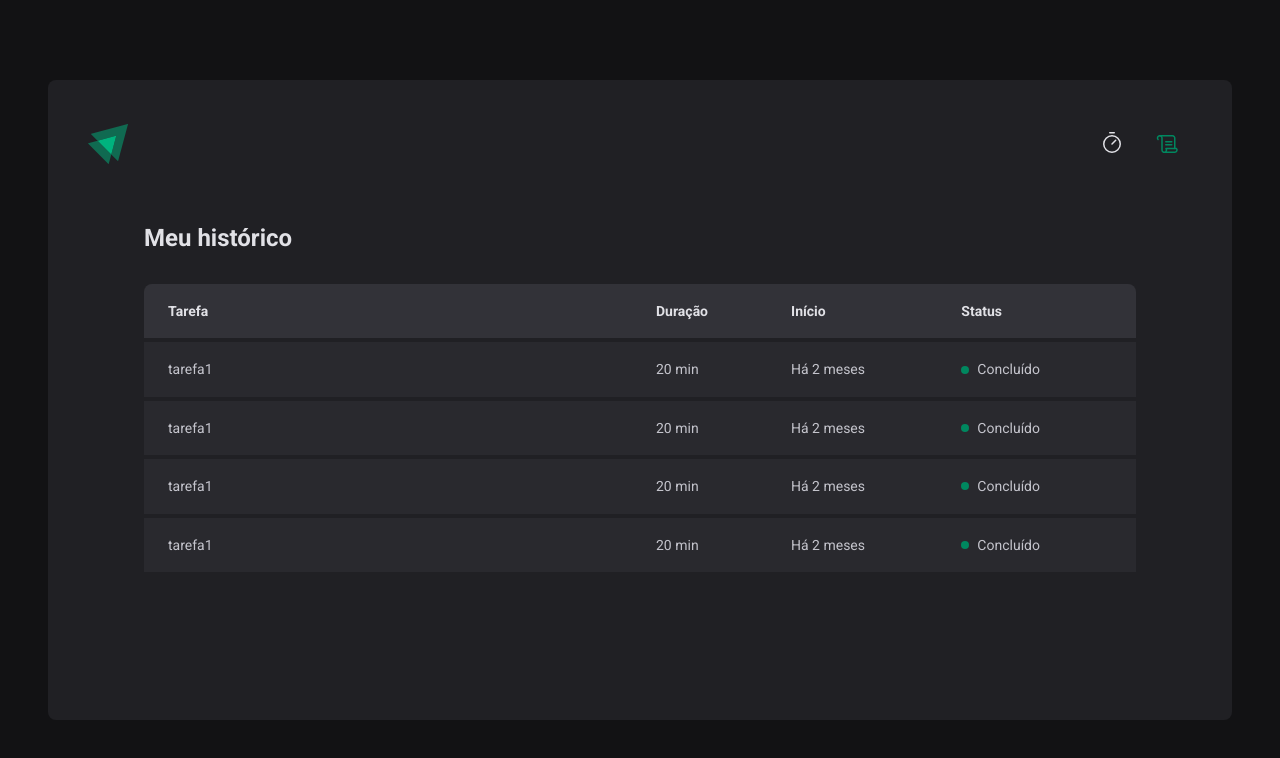
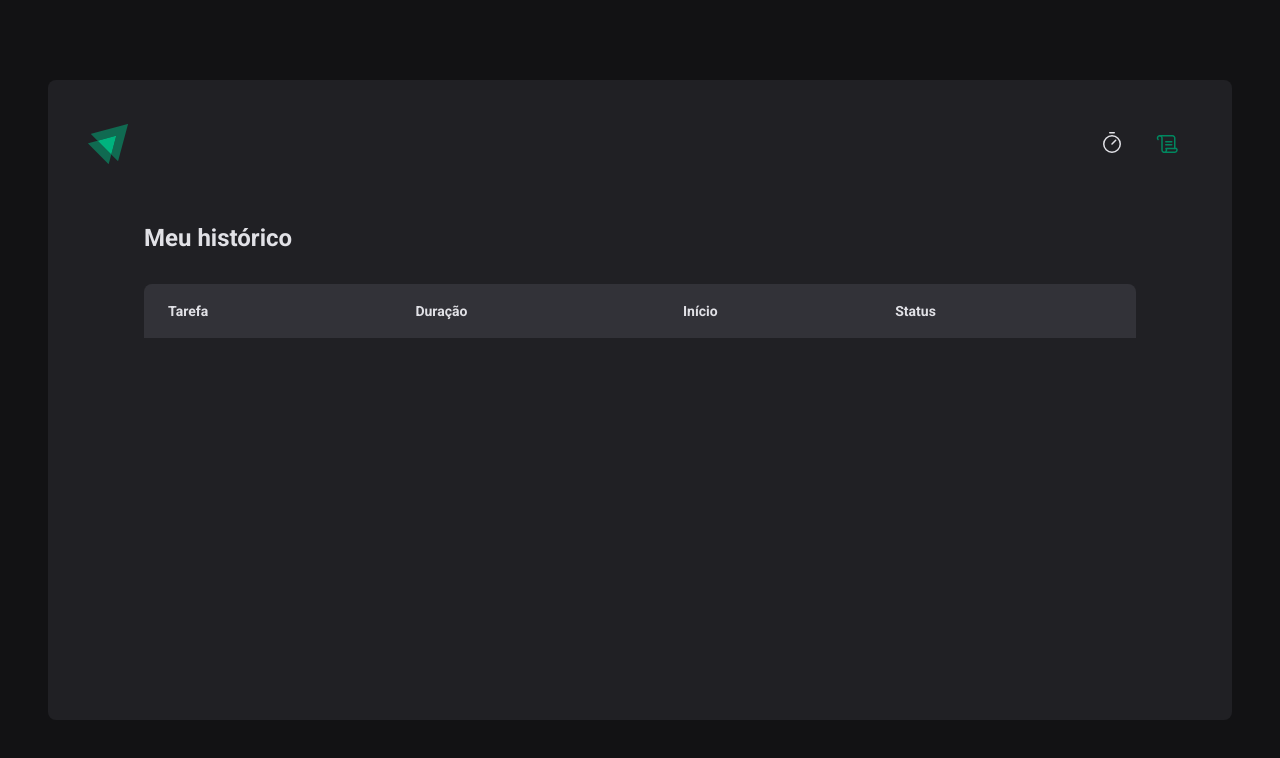
Before and after one commit to Yaskadju/ignite-timer, a React (Vite) app: page /history in a window 1280 px wide. Shown: the top 758 px of the page. Built offline with nearby package versions, Linux system fonts and the light colour scheme.

Commit message:
contexts finished

```diff
--- a/src/App.tsx
+++ b/src/App.tsx
@@ -4,12 +4,15 @@ import { Router } from "./Router"
 import { GlobalStyle } from "./styles/global"
 import { defaultTheme } from "./styles/themes/default"
 import { BrowserRouter } from "react-router-dom"
+import { CyclesContextProvider } from "./contexts/CyclesContext"
 
 export function App() {
   return (
     <ThemeProvider theme={defaultTheme}>
       <BrowserRouter>
-        <Router />
+        <CyclesContextProvider>
+          <Router />
+        </CyclesContextProvider>
       </BrowserRouter>
       <GlobalStyle />
     </ThemeProvider>
--- /dev/null
+++ b/src/contexts/CyclesContext.tsx
@@ -0,0 +1,104 @@
+import { createContext, ReactNode, useState } from "react"
+
+interface CreateCycleData {
+  task: string
+  minutesAmount: number
+}
+
+interface Cycle {
+  id: string
+  task: string
+  minutesAmount: number
+  startDate: Date
+  interruptedDate?: Date
+  finishedDate?: Date
+}
+
+interface CycleContextType {
+  cycles: Cycle[]
+  activeCycle: Cycle | undefined
+  activeCycleId: string | null
+  amountSecondsPassed: number
+  markCurrentCycleAsFinished: () => void
+  setSecondsPassed: (seconds: number) => void
+  createNewCycle: (data: CreateCycleData) => void
+  interruptCurrentCycle: () => void
+}
+
+interface CyclesContextProviderProps {
+  children: ReactNode
+}
+
+export const CyclesContext = createContext({} as CycleContextType)
+
+export function CyclesContextProvider({ children }: CyclesContextProviderProps) {
+  const [cycles, setCycles] = useState<Cycle[]>([])
+  const [activeCycleId, setActiveCycleId] = useState<string | null>(null)
+  const [amountSecondsPassed, setAmountSecondsPassed] = useState(0)
+
+  const activeCycle = cycles.find(cycle => cycle.id === activeCycleId)
+
+  function setSecondsPassed(seconds: number) {
+    setAmountSecondsPassed(seconds)
+  }
+
+  function markCurrentCycleAsFinished() {
+    setCycles(state =>
+      state.map(cycle => {
+        if (cycle.id === activeCycleId) {
+          return { ...cycle, finishedDate: new Date() }
+        } else {
+          return cycle
+        }
+      })
+    )
+  }
+
+  function interruptCurrentCycle() {
+    setCycles(state =>
+      state.map(cycle => {
+        if (cycle.id === activeCycleId) {
+          return { ...cycle, interruptedDate: new Date() }
+        } else {
+          return cycle
+        }
+      })
+    )
+
+    setActiveCycleId(null)
+  }
+
+  function createNewCycle(data: CreateCycleData) {
+    const id = String(new Date().getTime())
+
+    const newCycle: Cycle = {
+      id,
+      task: data.task,
+      minutesAmount: data.minutesAmount,
+      startDate: new Date()
+    }
+
+    // sempre que uma alteração de estado depender do valor alterior, usar arrow function
+    setCycles(state => [...state, newCycle])
+    setActiveCycleId(id)
+    setAmountSecondsPassed(0)
+
+    // reset()
+  }
+
+  return (
+    <CyclesContext.Provider
+      value={{
+        cycles,
+        activeCycle,
+        activeCycleId,
+        amountSecondsPassed,
+        setSecondsPassed,
+        markCurrentCycleAsFinished,
+        createNewCycle,
+        interruptCurrentCycle
+      }}>
+      {children}
+    </CyclesContext.Provider>
+  )
+}
--- a/src/pages/History/index.tsx
+++ b/src/pages/History/index.tsx
@@ -1,6 +1,12 @@
+import { useContext } from "react"
+import { CyclesContext } from "../../contexts/CyclesContext"
+import ptBR from "date-fns/locale/pt-BR"
 import * as C from "./styles"
+import { formatDistanceToNow } from "date-fns"
 
 export function History() {
+  const { cycles } = useContext(CyclesContext)
+
   return (
     <C.HistoryContainer>
       <h1>Meu histórico</h1>
@@ -16,38 +22,22 @@ export function History() {
             </tr>
           </thead>
           <tbody>
-            <tr>
-              <td>tarefa1</td>
-              <td>20 min</td>
-              <td>Há 2 meses</td>
-              <td>
-                <C.Status statusColor="green">Concluído</C.Status>
-              </td>
-            </tr>
-            <tr>
-              <td>tarefa1</td>
-              <td>20 min</td>
-              <td>Há 2 meses</td>
-              <td>
-                <C.Status statusColor="green">Concluído</C.Status>
-              </td>
-            </tr>
-            <tr>
-              <td>tarefa1</td>
-              <td>20 min</td>
-              <td>Há 2 meses</td>
-              <td>
-                <C.Status statusColor="green">Concluído</C.Status>
-              </td>
-            </tr>
-            <tr>
-              <td>tarefa1</td>
-              <td>20 min</td>
-              <td>Há 2 meses</td>
-              <td>
-                <C.Status statusColor="green">Concluído</C.Status>
-              </td>
-            </tr>
+            {cycles.map(cycle => {
+              return (
+                <tr key={cycle.id}>
+                  <td>{cycle.task}</td>
+                  <td>{cycle.minutesAmount} minutos</td>
+                  <td>{formatDistanceToNow(cycle.startDate, { addSuffix: true, locale: ptBR })}</td>
+                  <td>
+                    {cycle.finishedDate && <C.Status statusColor="green">Concluído</C.Status>}
+                    {cycle.interruptedDate && <C.Status statusColor="red">Interrompido</C.Status>}
+                    {!cycle.finishedDate && !cycle.interruptedDate && (
+                      <C.Status statusColor="yellow">Em Andamento</C.Status>
+                    )}
+                  </td>
+                </tr>
+              )
+            })}
           </tbody>
         </table>
       </C.HistoryList>
--- a/src/pages/Home/components/Countdown/index.tsx
+++ b/src/pages/Home/components/Countdown/index.tsx
@@ -1,6 +1,6 @@
 import { differenceInSeconds } from "date-fns"
 import { useContext, useEffect, useState } from "react"
-import { CyclesContext } from "../.."
+import { CyclesContext } from "../../../../contexts/CyclesContext"
 import * as C from "./styles"
 
 export function Countdown() {
--- a/src/pages/Home/components/NewCycleForm/index.tsx
+++ b/src/pages/Home/components/NewCycleForm/index.tsx
@@ -3,7 +3,7 @@ import * as zod from "zod"
 import { useContext } from "react"
 import { useForm, useFormContext } from "react-hook-form"
 import { zodResolver } from "@hookform/resolvers/zod"
-import { CyclesContext } from "../.."
+import { CyclesContext } from "../../../../contexts/CyclesContext"
 
 export function NewCycleForm() {
   const { activeCycle } = useContext(CyclesContext)
--- a/src/pages/Home/index.tsx
+++ b/src/pages/Home/index.tsx
@@ -1,5 +1,5 @@
 import { HandPalm, Play } from "phosphor-react"
-import { createContext, useEffect, useState } from "react"
+import { createContext, useEffect, useState, useContext } from "react"
 import * as C from "./styles"
 import { useForm, FormProvider } from "react-hook-form"
 import { zodResolver } from "@hookform/resolvers/zod"
@@ -7,25 +7,7 @@ import zod from "zod"
 import { differenceInSeconds } from "date-fns"
 import { Countdown } from "./components/Countdown"
 import { NewCycleForm } from "./components/NewCycleForm"
-
-interface Cycle {
-  id: string
-  task: string
-  minutesAmount: number
-  startDate: Date
-  interruptedDate?: Date
-  finishedDate?: Date
-}
-
-interface CycleContextType {
-  activeCycle: Cycle | undefined
-  activeCycleId: string | null
-  markCurrentCycleAsFinished: () => void
-  amountSecondsPassed: number
-  setSecondsPassed: (seconds: number) => void
-}
-
-export const CyclesContext = createContext({} as CycleContextType)
+import { CyclesContext } from "../../contexts/CyclesContext"
 
 const newCycleFormValidationSchema = zod.object({
   task: zod.string().min(1, "Informe a tarefa"),
@@ -35,9 +17,7 @@ const newCycleFormValidationSchema = zod.object({
 type NewCycleFormData = zod.infer<typeof newCycleFormValidationSchema>
 
 export function Home() {
-  const [cycles, setCycles] = useState<Cycle[]>([])
-  const [activeCycleId, setActiveCycleId] = useState<string | null>(null)
-  const [amountSecondsPassed, setAmountSecondsPassed] = useState(0)
+  const { createNewCycle, interruptCurrentCycle, activeCycle } = useContext(CyclesContext)
 
   const newCycleForm = useForm<NewCycleFormData>({
     resolver: zodResolver(newCycleFormValidationSchema),
@@ -47,82 +27,26 @@ export function Home() {
     }
   })
 
-  const activeCycle = cycles.find(cycle => cycle.id === activeCycleId)
-
-  function setSecondsPassed(seconds: number) {
-    setAmountSecondsPassed(seconds)
-  }
-
-  function handleInterruptCycle() {
-    setCycles(state =>
-      state.map(cycle => {
-        if (cycle.id === activeCycleId) {
-          return { ...cycle, interruptedDate: new Date() }
-        } else {
-          return cycle
-        }
-      })
-    )
-
-    setActiveCycleId(null)
-  }
-
   const { handleSubmit, watch, reset } = newCycleForm
-
-  function markCurrentCycleAsFinished() {
-    setCycles(state =>
-      state.map(cycle => {
-        if (cycle.id === activeCycleId) {
-          return { ...cycle, finishedDate: new Date() }
-        } else {
-          return cycle
-        }
-      })
-    )
-  }
-
-  function handleCreateNewCycle(data: NewCycleFormData) {
-    const id = String(new Date().getTime())
-
-    const newCycle: Cycle = {
-      id,
-      task: data.task,
-      minutesAmount: data.minutesAmount,
-      startDate: new Date()
-    }
-
-    // sempre que uma alteração de estado depender do valor alterior, usar arrow function
-    setCycles(state => [...state, newCycle])
-    setActiveCycleId(id)
-    setAmountSecondsPassed(0)
-
-    reset()
-  }
 
   const task = watch("task")
   const isSubmitDisabled = !task
 
-  console.log({ cycles })
+  function handleCreateNewCycle(data: NewCycleFormData) {
+    createNewCycle(data)
+    reset()
+  }
 
   return (
     <C.HomeContainer>
       <form onSubmit={handleSubmit(handleCreateNewCycle)} action="">
-        <CyclesContext.Provider
-          value={{
-            activeCycle,
-            activeCycleId,
-            amountSecondsPassed,
-            setSecondsPassed,
-            markCurrentCycleAsFinished
-          }}>
-          <FormProvider {...newCycleForm}>
-            <NewCycleForm />
-          </FormProvider>
-          <Countdown />
-        </CyclesContext.Provider>
+        <FormProvider {...newCycleForm}>
+          <NewCycleForm />
+        </FormProvider>
+        <Countdown />
 
         {activeCycle ? (
-          <C.StopCountdownButton type="button" onClick={handleInterruptCycle}>
+          <C.StopCountdownButton type="button" onClick={interruptCurrentCycle}>
             <HandPalm size={24} />
             Interromper
           </C.StopCountdownButton>
```
